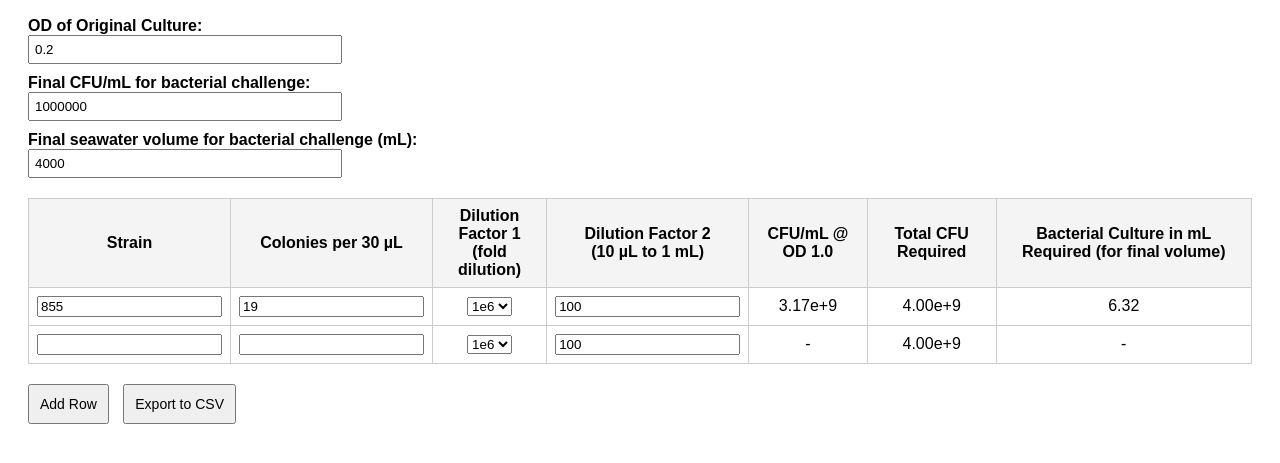
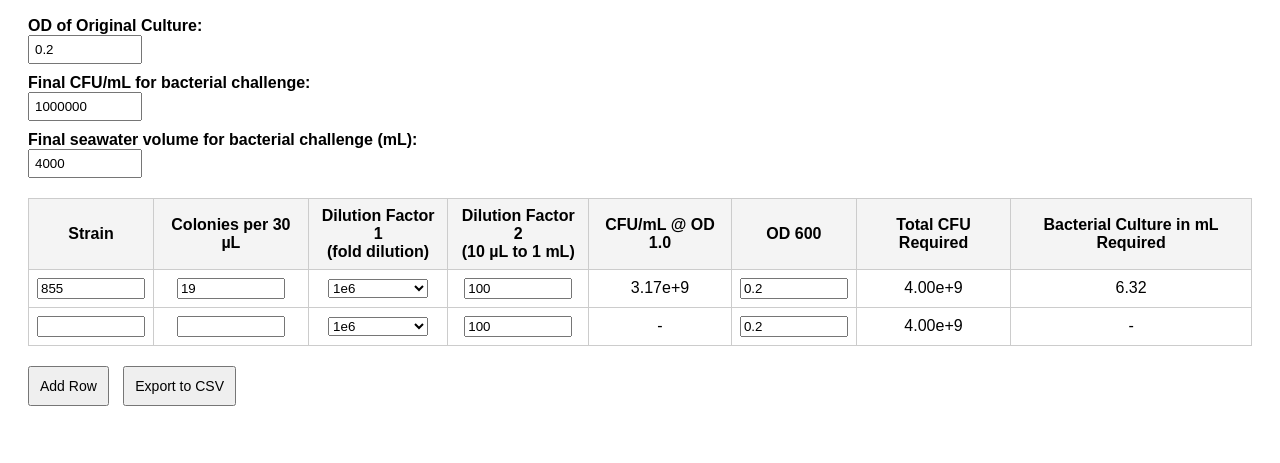
Before and after one commit to Pooran-Dewari/cfu-calculator, a plain HTML site: page index.html in a window 1280 px wide. Both pictures are taken after a click on the button "Add Row". Shown: the part 79-542 px from the top of the page. Drawn offline with Linux system fonts and the light colour scheme.

Commit message:
Update index.html

```diff
--- a/index.html
+++ b/index.html
@@ -4,7 +4,7 @@
   <meta charset="UTF-8">
   <title>CFU Calculator</title>
   <style>
-    body { font-family: Arial; padding: 20px; }
+    body { font-family: Arial, sans-serif; padding: 20px; }
     .input-section { margin-bottom: 20px; }
     .input-section label { display: block; margin-top: 10px; font-weight: bold; }
     .input-section input { width: 300px; padding: 5px; }
@@ -12,6 +12,7 @@
     th, td { border: 1px solid #ccc; padding: 8px; text-align: center; }
     th { background: #f4f4f4; }
     .btn { margin-top: 20px; padding: 10px; font-size: 14px; cursor: pointer; margin-right: 10px; }
+    input[type="number"], input[type="text"], select { width: 100px; }
   </style>
 </head>
 <body>
@@ -37,8 +38,9 @@
       <th>Dilution Factor 1<br>(fold dilution)</th>
       <th>Dilution Factor 2<br>(10 µL to 1 mL)</th>
       <th>CFU/mL @ OD 1.0</th>
+      <th>OD 600</th>
       <th>Total CFU Required</th>
-      <th>Bacterial Culture in mL Required (for final volume)</th>
+      <th>Bacterial Culture in mL Required</th>
     </tr>
   </thead>
   <tbody id="tableBody">
@@ -56,6 +58,7 @@
       </td>
       <td><input type="number" class="dilution2" value="100"></td>
       <td class="cfuPerMl">-</td>
+      <td><input type="number" class="od600" value="0.2" step="any"></td>
       <td class="totalCFU">-</td>
       <td class="requiredVolume">-</td>
     </tr>
@@ -70,18 +73,21 @@ function updateCalculations() {
   const originalOD = parseFloat(document.getElementById("originalOD").value) || 0;
   const workingCFU = parseFloat(document.getElementById("workingCFU").value) || 0;
   const totalVolume = parseFloat(document.getElementById("totalVolume").value) || 0;
-
   const totalCFURequired = workingCFU * totalVolume;
 
   document.querySelectorAll("#tableBody tr").forEach(row => {
     const colonies = parseFloat(row.querySelector(".colonies").value) || 0;
     const dilution1 = parseFloat(row.querySelector(".dilution1").value) || 1;
     const dilution2 = parseFloat(row.querySelector(".dilution2").value) || 1;
+    const rowOD600 = parseFloat(row.querySelector(".od600").value) || 0;
 
-    const cfuPerMlOD1 = originalOD > 0 ? (colonies * dilution1 * dilution2) / (3 * originalOD) : 0;
-    const requiredVolume = cfuPerMlOD1 > 0 ? totalCFURequired / (cfuPerMlOD1 * originalOD) : 0;
+    // CFU/mL at OD 1.0
+    const cfuPerMl = originalOD > 0 ? (colonies * dilution1 * dilution2) / (3 * originalOD) : 0;
 
-    row.querySelector(".cfuPerMl").innerText = isFinite(cfuPerMlOD1) && cfuPerMlOD1 > 0 ? cfuPerMlOD1.toExponential(2) : "-";
+    // Final volume = total CFU / (CFU/mL @ OD 1.0 × OD 600)
+    const requiredVolume = (cfuPerMl > 0 && rowOD600 > 0) ? totalCFURequired / (cfuPerMl * rowOD600) : 0;
+
+    row.querySelector(".cfuPerMl").innerText = isFinite(cfuPerMl) && cfuPerMl > 0 ? cfuPerMl.toExponential(2) : "-";
     row.querySelector(".totalCFU").innerText = isFinite(totalCFURequired) && totalCFURequired > 0 ? totalCFURequired.toExponential(2) : "-";
     row.querySelector(".requiredVolume").innerText = isFinite(requiredVolume) && requiredVolume > 0 ? requiredVolume.toFixed(2) : "-";
   });
@@ -103,47 +109,46 @@ function addRow() {
     </td>
     <td><input type="number" class="dilution2" value="100"></td>
     <td class="cfuPerMl">-</td>
+    <td><input type="number" class="od600" value="0.2" step="any"></td>
     <td class="totalCFU">-</td>
     <td class="requiredVolume">-</td>
   `;
   document.getElementById("tableBody").appendChild(row);
-
   row.querySelectorAll("input, select").forEach(el => {
     el.addEventListener("input", updateCalculations);
     el.addEventListener("change", updateCalculations);
   });
-
   updateCalculations();
 }
 
 function exportToCSV() {
-  let csv = 'Strain,Colonies,Dilution1,Dilution2,CFU/mL @ OD1,Total CFU Required,Bacterial Culture mL\n';
+  let csv = 'Strain,Colonies,Dilution1,Dilution2,CFU/mL @ OD1,OD600,Total CFU Required,Bacterial Culture (mL)\n';
   document.querySelectorAll("#tableBody tr").forEach(row => {
     const strain = row.querySelector(".strain").value;
     const colonies = row.querySelector(".colonies").value;
     const dilution1 = row.querySelector(".dilution1").value;
     const dilution2 = row.querySelector(".dilution2").value;
     const cfuPerMl = row.querySelector(".cfuPerMl").innerText;
+    const od600 = row.querySelector(".od600").value;
     const totalCFU = row.querySelector(".totalCFU").innerText;
     const requiredVolume = row.querySelector(".requiredVolume").innerText;
 
-    csv += `${strain},${colonies},${dilution1},${dilution2},${cfuPerMl},${totalCFU},${requiredVolume}\n`;
+    csv += `${strain},${colonies},${dilution1},${dilution2},${cfuPerMl},${od600},${totalCFU},${requiredVolume}\n`;
   });
 
   const blob = new Blob([csv], { type: 'text/csv' });
   const a = document.createElement("a");
   a.href = URL.createObjectURL(blob);
-  a.download = "cfu_data.csv";
+  a.download = "cfu_calculations.csv";
   a.click();
 }
 
-// Hook up listeners
+// Attach listeners to all inputs
 document.querySelectorAll("input, select").forEach(el => {
   el.addEventListener("input", updateCalculations);
   el.addEventListener("change", updateCalculations);
 });
 
-// Initial run
 updateCalculations();
 </script>
 
```
